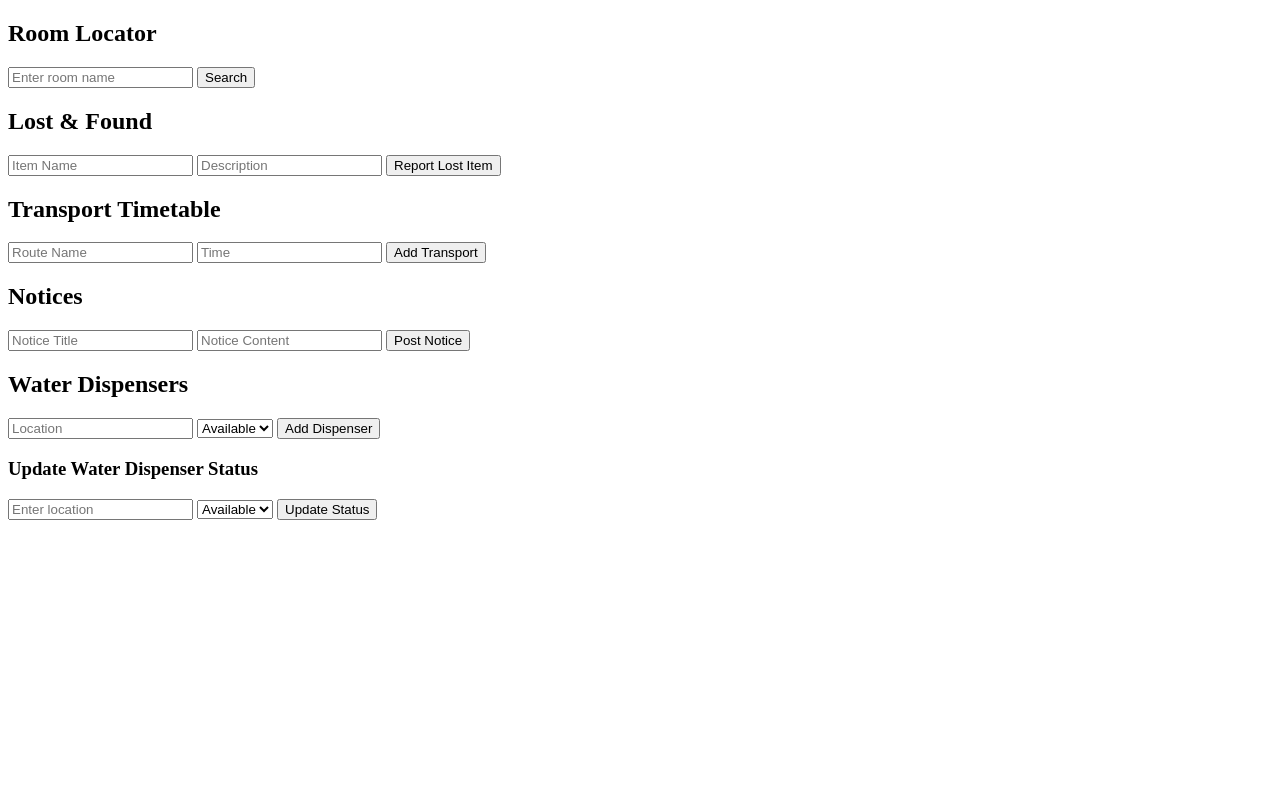
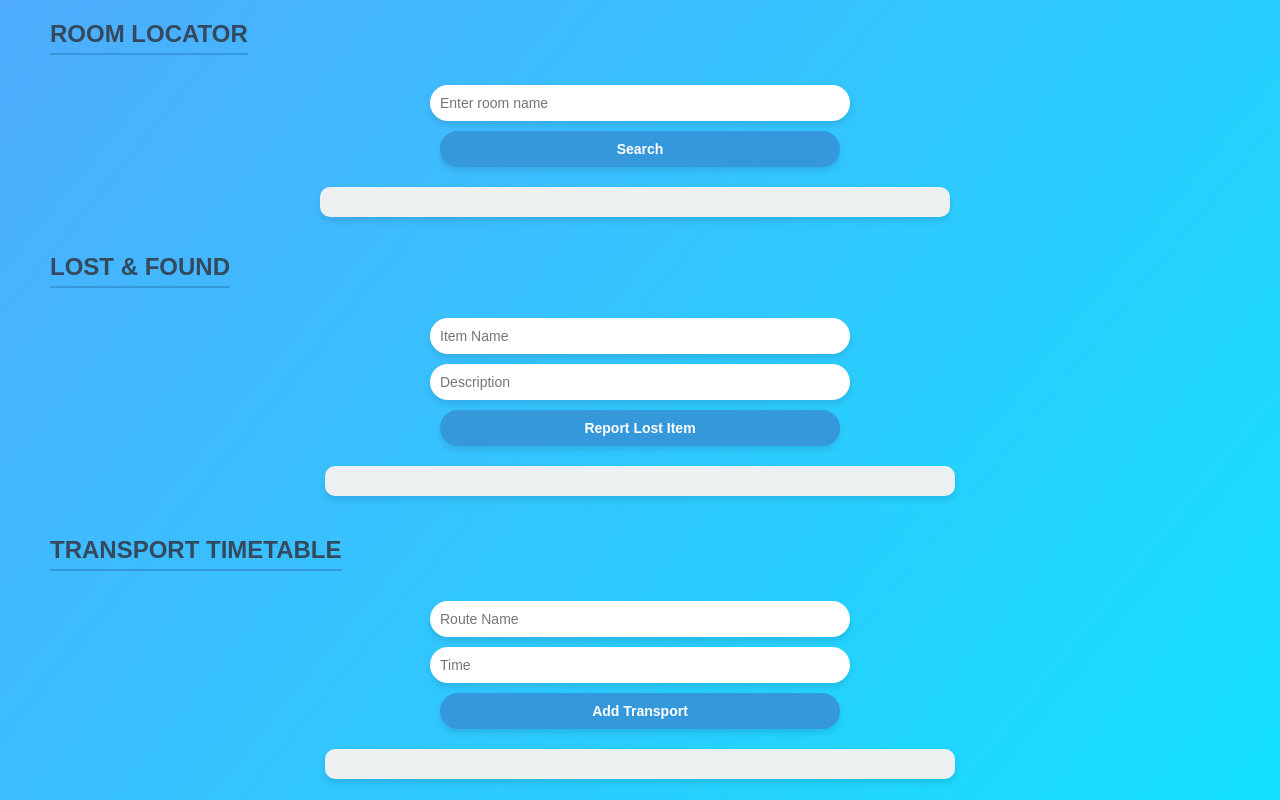
Before and after one commit to vivekdagudu/Campus-connector, a website: page index.html in a window 1280 px wide. Shown: the top 800 px of the page. Drawn offline with Linux system fonts and the light colour scheme; no server answers.

Commit message:
CSS added

```diff
--- a/index.html
+++ b/index.html
@@ -4,6 +4,111 @@
     <meta charset="UTF-8">
     <meta name="viewport" content="width=device-width, initial-scale=1.0">
     <title>Community Pulse</title>
+    <style>
+        /* General styles */
+body {
+    font-family: 'Poppins', sans-serif;
+    margin: 0;
+    padding: 0;
+    background: linear-gradient(to bottom right, #4facfe, #00f2fe);
+    color: #333;
+}
+
+h2, h3 {
+    font-family: 'Montserrat', sans-serif;
+    color: #34495e;
+    text-align: center;
+    margin-bottom: 20px;
+    text-transform: uppercase;
+}
+
+h2 {
+    border-bottom: 2px solid #3498db;
+    display: inline-block;
+    padding-bottom: 5px;
+    margin-left: 50px;
+}
+
+input[type="text"], select, button {
+    display: block;
+    margin: 10px auto;
+    width: 90%;
+    max-width: 400px;
+    padding: 10px;
+    border-radius: 20px;
+    border: none;
+    box-shadow: 0 4px 6px rgba(0, 0, 0, 0.1);
+    font-size: 14px;
+}
+
+button {
+    background-color: #3498db;
+    color: #fff;
+    font-weight: bold;
+    cursor: pointer;
+    transition: 0.3s ease;
+}
+
+button:hover {
+    background-color: #2980b9;
+    transform: scale(1.05);
+}
+
+/* Lists */
+ul {
+    list-style-type: none;
+    padding: 0;
+    margin: 20px auto;
+    width: 90%;
+    max-width: 600px;
+    background-color: #ecf0f1;
+    border-radius: 10px;
+    box-shadow: 0 4px 6px rgba(0, 0, 0, 0.1);
+}
+
+li {
+    padding: 15px;
+    border-bottom: 1px solid #bdc3c7;
+}
+
+li:last-child {
+    border-bottom: none;
+}
+
+/* Enhanced sections */
+#roomResult, #foundItems, #timetableList, #noticeList, #waterDispensersList {
+    text-align: center;
+    font-size: 16px;
+    color: #2c3e50;
+    margin-top: 20px;
+    background-color: #ecf0f1;
+    border-radius: 10px;
+    padding: 15px;
+    box-shadow: 0 4px 6px rgba(0, 0, 0, 0.1);
+}
+#roomResult{
+    width:600px;
+    margin-left: 320px;
+}
+
+/* Water dispenser section */
+h3 {
+    color: #2c3e50;
+    margin-top: 30px;
+}
+
+/* Responsiveness */
+@media only screen and (max-width: 768px) {
+    input[type="text"], select, button {
+        width: 95%;
+    }
+
+    ul {
+        width: 95%;
+    }
+}
+
+    </style>
 </head>
 <body>
     <h2>Room Locator</h2>
```
